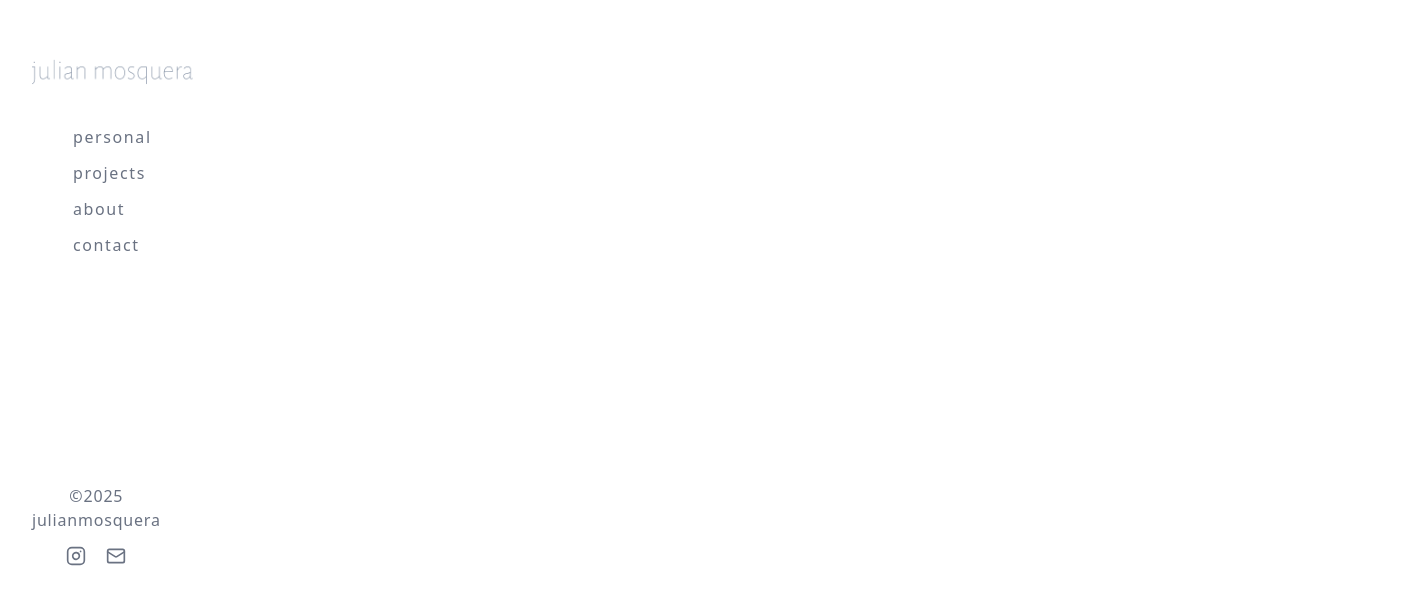
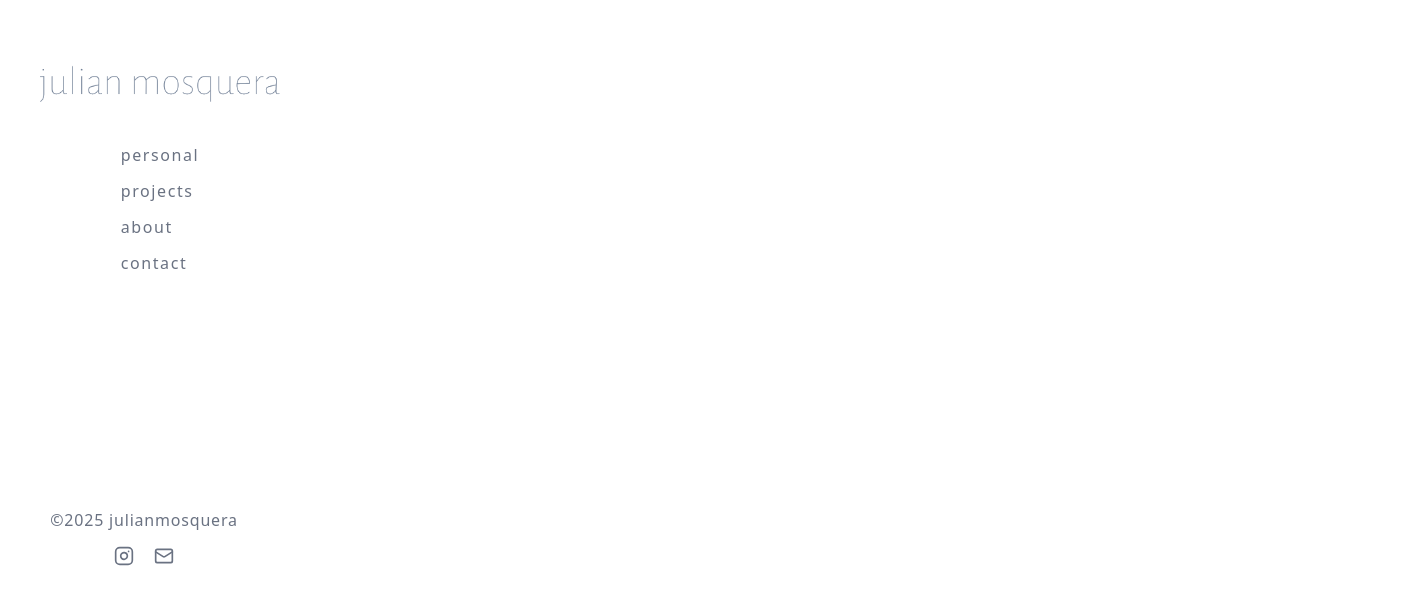
Before and after one commit to donnykd/julian-mosquera.com, a SvelteKit app: page / in a window 1280 px wide. Shown: the part 200-800 px from the top of the page, 1409 px wide, since content can reach past the window. Built offline with nearby package versions, Linux system fonts and the light colour scheme.

Commit message:
header fixed

```diff
--- a/src/lib/Header.svelte
+++ b/src/lib/Header.svelte
@@ -6,7 +6,7 @@
     const email = "Juliantmosquera@gmail.com"
 </script>
 
-<nav class="w-80 bg-white text-gray-500 p-8 flex flex-col">
+<nav class="fixed w-80 h-screen bg-white text-gray-500 p-8 flex flex-col">
     <div class="flex flex-col justify-center items-center flex-grow space-y-10">
         <div>
             <a href="/">
--- a/src/routes/personal/+page.svelte
+++ b/src/routes/personal/+page.svelte
@@ -4,7 +4,8 @@
 
 </script>
 
-<div in:fade class="flex justify-center items-center text-gray-700 w-full min-h-screen p-4 ">
+<div in:fade class="flex justify-center items-center w-full min-h-screen p-4">
+    <div class="flex items-center justify-center gap-16 w-6xl">
         {#each data.images as image}
             <img
             src={image.url}
@@ -13,3 +14,4 @@
             />
         {/each}
     </div>
+</div>
```
Lines whose indentation alone changed are shown as unchanged.
